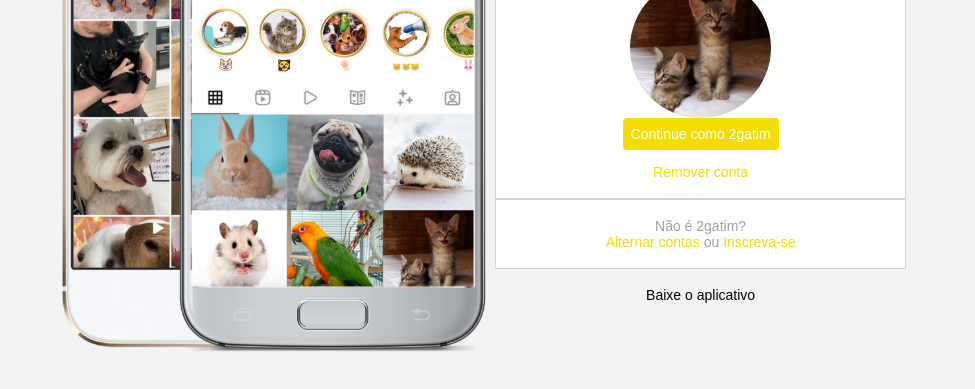
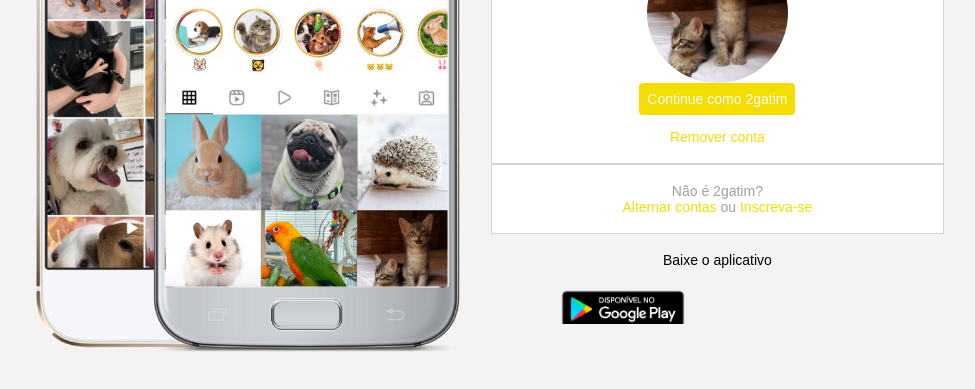
Before and after one commit to androleso/Petsgram, a plain HTML site: page index.html in a window 1280 px wide. Shown: the part 365-754 px from the top of the page, without its empty margins (99-1074 px from the left). Drawn offline with Linux system fonts and the light colour scheme.

Commit message:
Fix .download and indentation

```diff
--- a/style.css
+++ b/style.css
@@ -70,11 +70,11 @@ body {
     align-items: center;
     border-radius: 50%;
     overflow: hidden;
-  }
+ }
 
-  .profile-photo img {
-      height: 10rem;
-  }
+.profile-photo img {
+    height: 10rem;
+}
 
 .petsgram-login {
     background-color: #f6dd00;
@@ -105,7 +105,7 @@ body {
     padding: 1.3rem 0;
 }
 
-.dowload {
+.download {
     display: flex;
     width: 100%;
     justify-content: space-evenly;
```
